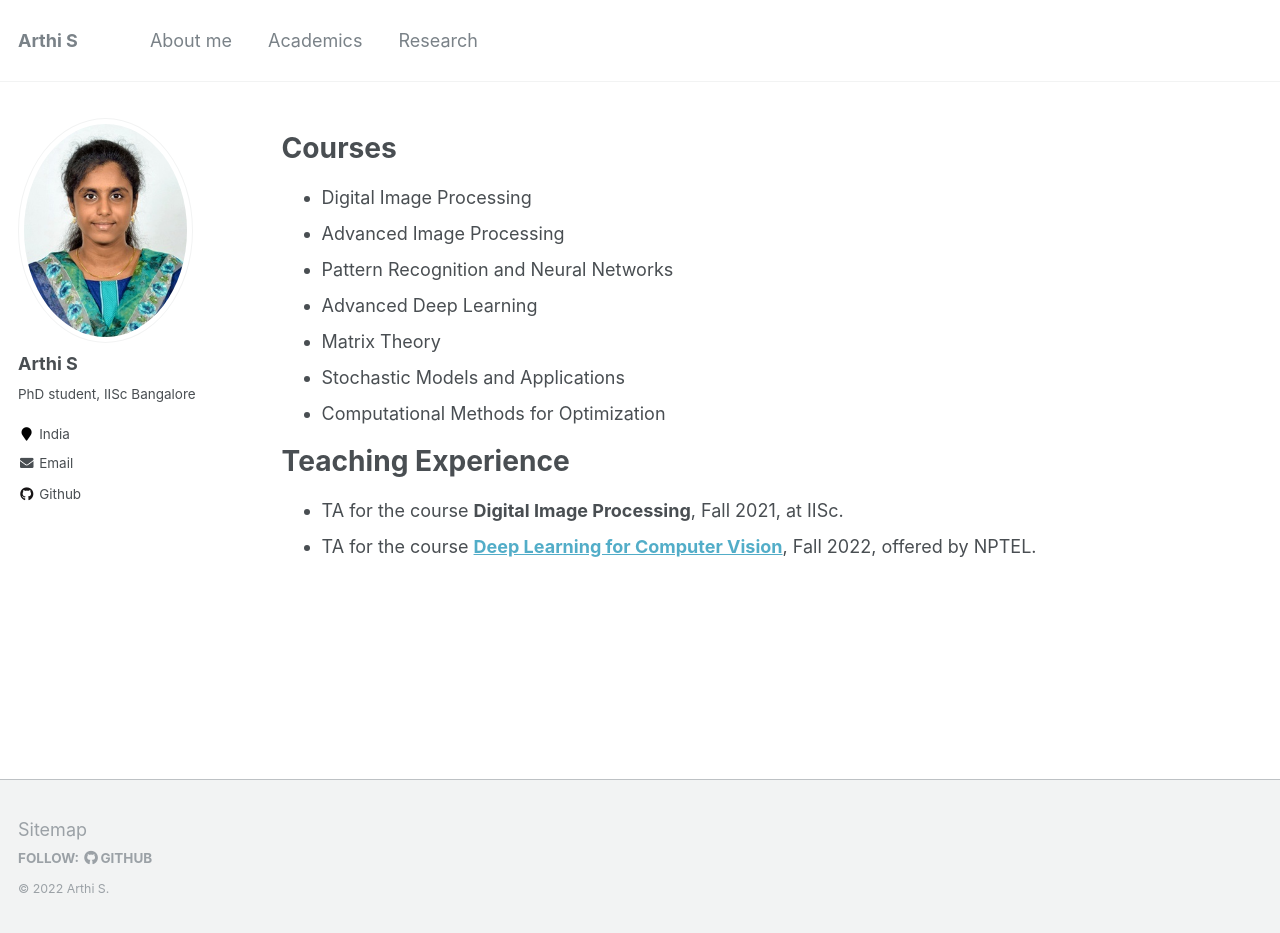
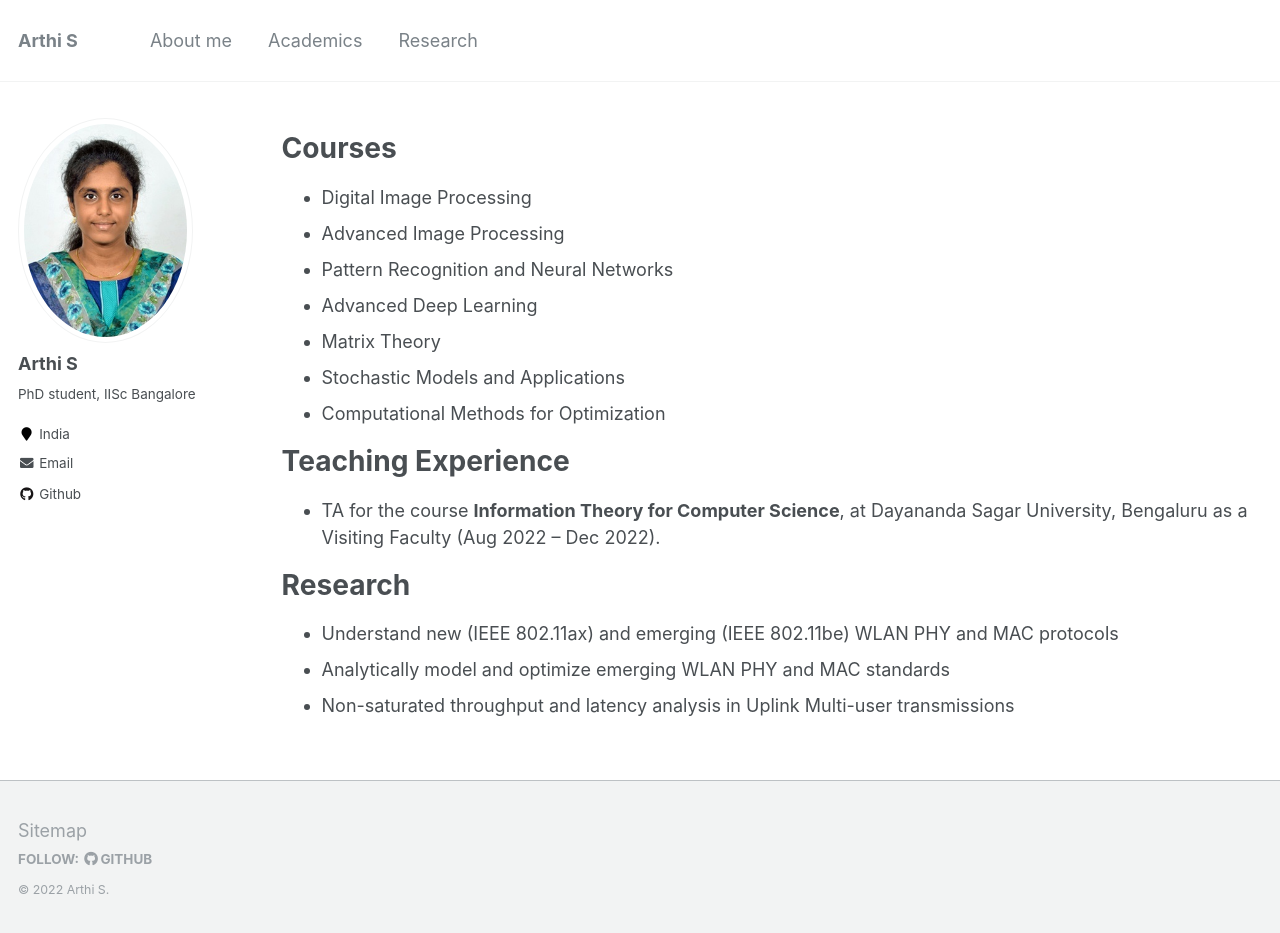
Before and after one commit to Arthi314/Arthi314.github.io, a Jekyll site: the page built from _pages/academics.md, in a window 1280 px wide and 935 px high. Built offline with Jekyll 4.4.1, drawn with Linux system fonts in a browser that asks for light colours.

Commit message:
Update academics.md

```diff
--- a/_pages/academics.md
+++ b/_pages/academics.md
@@ -22,5 +22,10 @@ Courses
 
 Teaching Experience
 ======
-* TA for the course **Digital Image Processing**, Fall 2021, at IISc.
-* TA for the course **[Deep Learning for Computer Vision](https://onlinecourses.nptel.ac.in/noc22_cs76/preview)**, Fall 2022, offered by NPTEL.
+* TA for the course **Information Theory for Computer Science**, at Dayananda Sagar University, Bengaluru as a Visiting Faculty (Aug 2022 – Dec 2022).
+
+Research
+======
+* Understand new (IEEE 802.11ax) and emerging (IEEE 802.11be) WLAN PHY and MAC protocols
+* Analytically model and optimize emerging WLAN PHY and MAC standards
+* Non-saturated throughput and latency analysis in Uplink Multi-user transmissions
```
